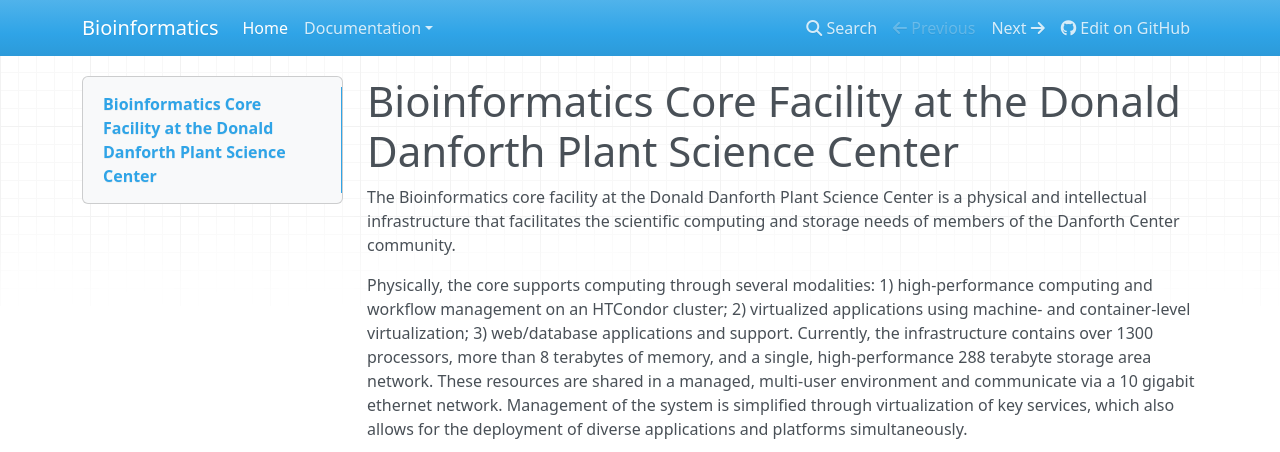
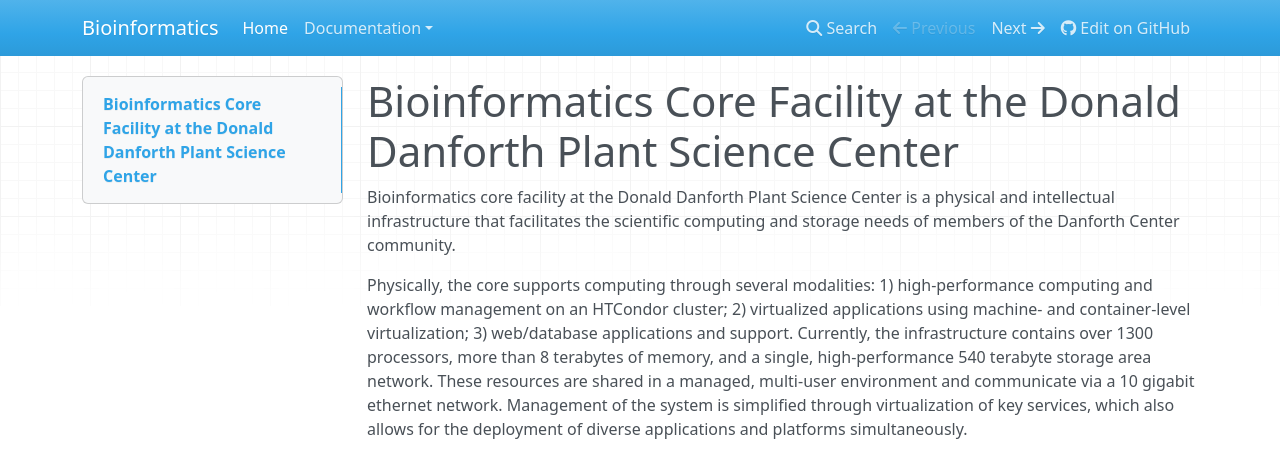
Before and after one commit to danforthcenter/bioinformatics, an MkDocs documentation site: the page built from docs/index.md, in a window 1280 px wide. Shown: the top 452 px of the page. Built offline with MkDocs 1.6.1, drawn with Linux system fonts in a browser that asks for light colours; nearby versions of some CDN libraries; old or Windows-style settings are respelled for this version of MkDocs.

Commit message:
Updated core facility description

```diff
--- a/docs/index.md
+++ b/docs/index.md
@@ -1,36 +1,12 @@
 # Bioinformatics Core Facility at the Donald Danforth Plant Science Center
 
-The Bioinformatics core facility at the Donald Danforth Plant Science
-Center is a physical and intellectual infrastructure that facilitates
-the scientific computing and storage needs of members of the Danforth
-Center community.
+Bioinformatics core facility at the Donald Danforth Plant Science Center is a physical and intellectual infrastructure that facilitates the scientific computing and storage needs of members of the Danforth Center community.
 
-Physically, the core supports computing through several modalities: 1)
-high-performance computing and workflow management on an HTCondor
-cluster; 2) virtualized applications using machine- and container-level
-virtualization; 3) web/database applications and support. Currently, the
-infrastructure contains over 1300 processors, more than 8 terabytes of
-memory, and a single, high-performance 288 terabyte storage area
-network. These resources are shared in a managed, multi-user environment
-and communicate via a 10 gigabit ethernet network. Management of the
-system is simplified through virtualization of key services, which also
-allows for the deployment of diverse applications and platforms
-simultaneously.
+Physically, the core supports computing through several modalities: 1) high-performance computing and workflow management on an HTCondor cluster; 2) virtualized applications using machine- and container-level virtualization; 3) web/database applications and support. Currently, the infrastructure contains over 1300 processors, more than 8 terabytes of memory, and a single, high-performance 540 terabyte storage area network. These resources are shared in a managed, multi-user environment and communicate via a 10 gigabit ethernet network. Management of the system is simplified through virtualization of key services, which also allows for the deployment of diverse applications and platforms simultaneously.
 
-Intellectual development is offered by the bioinformatics facility
-through regular workshops and training events, custom application
-development for lab or group projects, and community-based sharing of
-software and ideas. In addition, the bioinformatics facility enhances
-interaction between groups at the center and partner institutions, such
-as Washington University in St. Louis and the University of
-Missouri-Columbia.
+Intellectual development is offered by the bioinformatics facility through regular workshops and training events, custom application development for lab or group projects, and community-based sharing of software and ideas. In addition, the bioinformatics facility enhances interaction between groups at the center and partner institutions, such as Washington University in St. Louis and the University of Missouri-Columbia.
 
-Services offered by the bioinformatics core facility include providing
-quotes for computational hardware, storage, and software, consulting on
-development of computational components of proposals, and assistance
-with editing of computational and bioinformatics proposal sections.
-Additionally, the core facility offers analysis services, ranging from
-whole project consulting, to individual bioinformatics task completion.
+Services offered by the bioinformatics core facility include providing quotes for computational hardware, storage, and software, consulting on development of computational components of proposals, and assistance with editing of computational and bioinformatics proposal sections. Additionally, the core facility offers analysis services, ranging from whole project consulting, to individual bioinformatics task completion.
 
 This site provides user documentation to using the Bioinformatics
 infrastructure at the Danforth Center. User contribution is welcome, so
```
